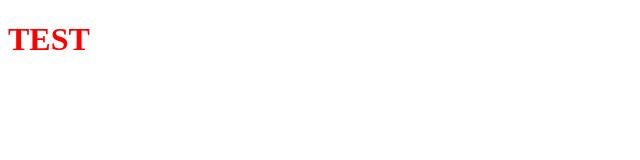
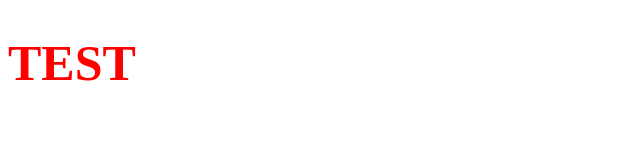
Before and after one commit to SuperYaman/test, a plain HTML site: page index.html in a window 1280 px wide. Shown: the whole page, without its empty margins (0-640 px from the left). Drawn offline with Linux system fonts and the light colour scheme.

Commit message:
Update style

```diff
--- a/index.html
+++ b/index.html
@@ -15,5 +15,7 @@
 <style>
   h1 {
     color: red;
+    font-size: 50px;
+    font-weight: bold;
   }
 </style>
```
